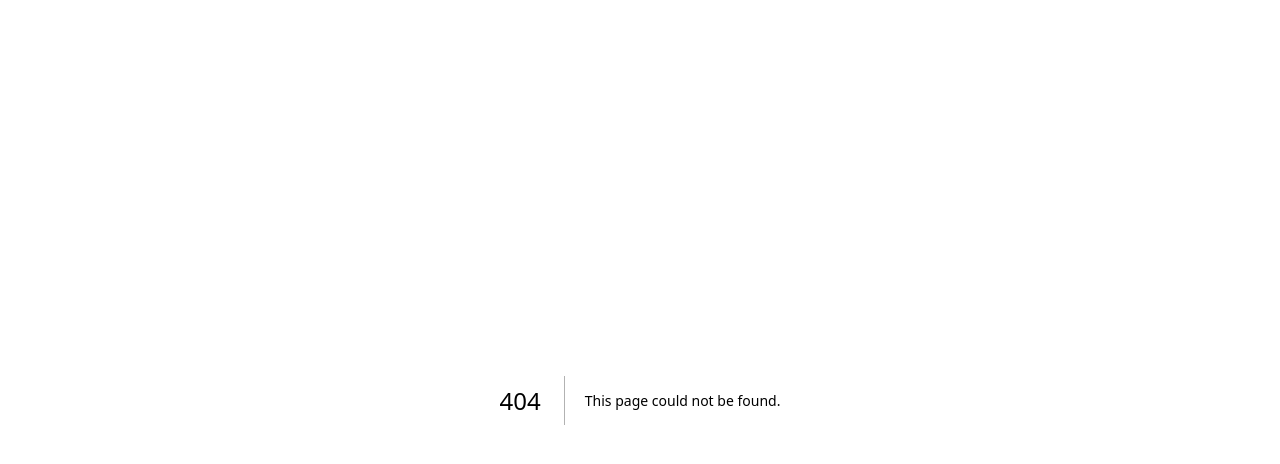
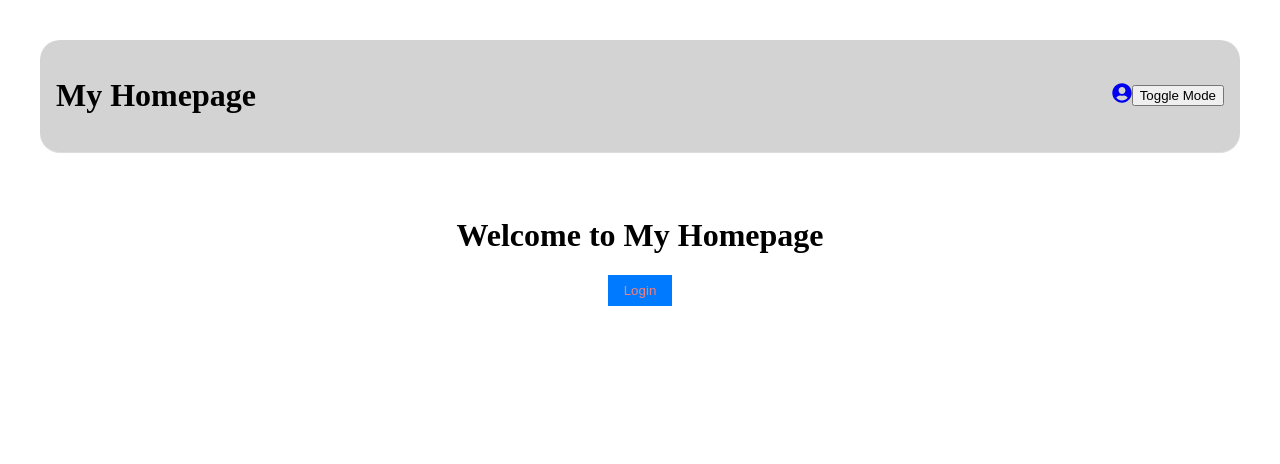
Before and after one commit to angryTSO/gift-list2.0, a Next.js app: page / in a window 1280 px wide. Before the commit this address had no page. Shown: the top 464 px of the page. Built offline with nearby package versions, Linux system fonts and the light colour scheme.

Commit message:
fixing file formatting

```diff
--- /dev/null
+++ b/pages/index.js
@@ -0,0 +1,43 @@
+
+import React, { useState } from 'react';
+import Link from 'next/link';
+import { FaUserCircle } from 'react-icons/fa';
+import styles from '@/styles/index.module.css';
+
+const Home = () => {
+  const [mode, setMode] = useState('light'); // 'light' or 'dark'
+
+  const toggleMode = () => {
+    setMode(mode === 'light' ? 'dark' : 'light');
+  };
+
+  const containerClassName = `${styles.container} ${
+    mode === 'dark' ? styles.darkMode : styles.lightMode
+  }`;
+
+  return (
+    <div className={containerClassName}>
+      <header className={styles.header}>
+        <div className={styles.logo}>
+          <h1>My Homepage</h1>
+        </div>
+        <div className={styles.userIcon}>
+          <Link href="/login" passHref>
+            <FaUserCircle />
+          </Link>
+        </div>
+        <button onClick={toggleMode} className={styles.toggleButton}>
+          Toggle Mode
+        </button>
+      </header>
+      <main className={styles.main}>
+        <h1>Welcome to My Homepage</h1>
+        <button className={styles.redirectBtn}>
+          <Link href="/login">Login</Link>
+        </button>
+      </main>
+    </div>
+  );
+};
+
+export default Home;
```
